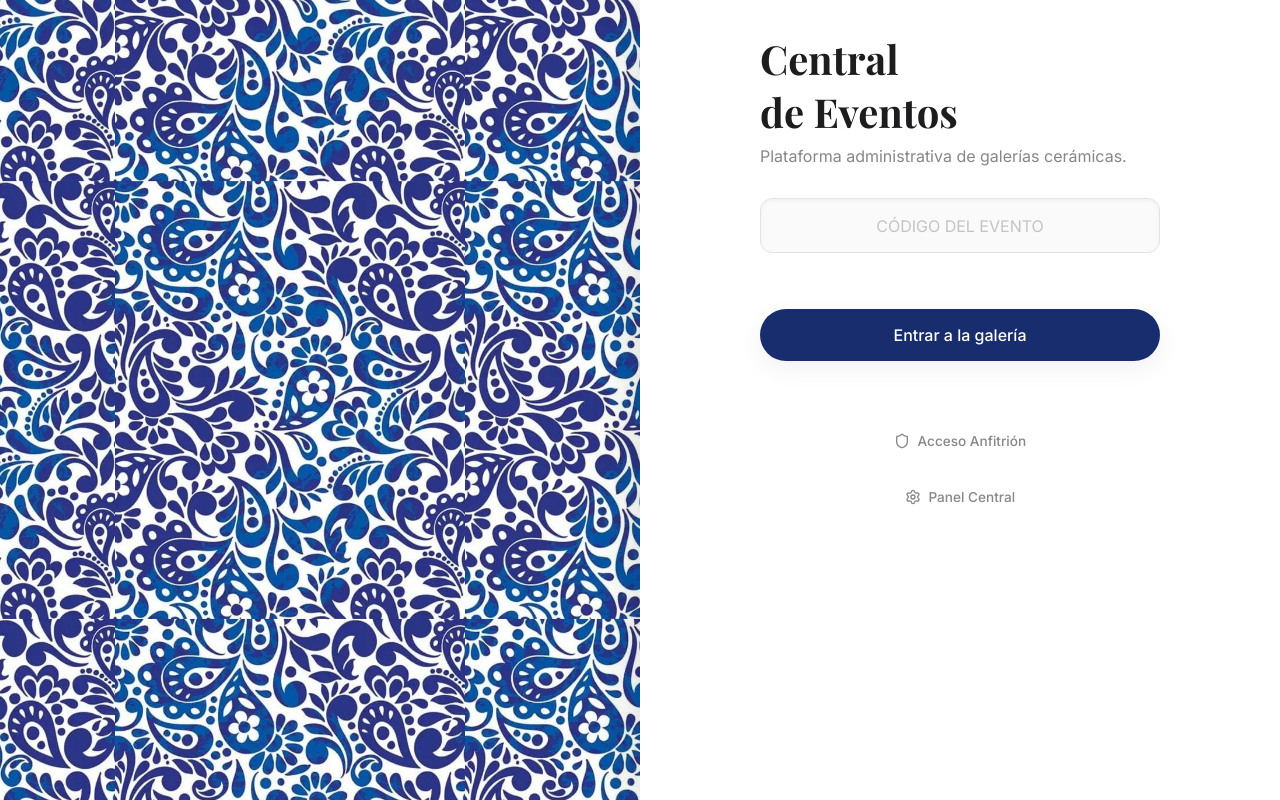
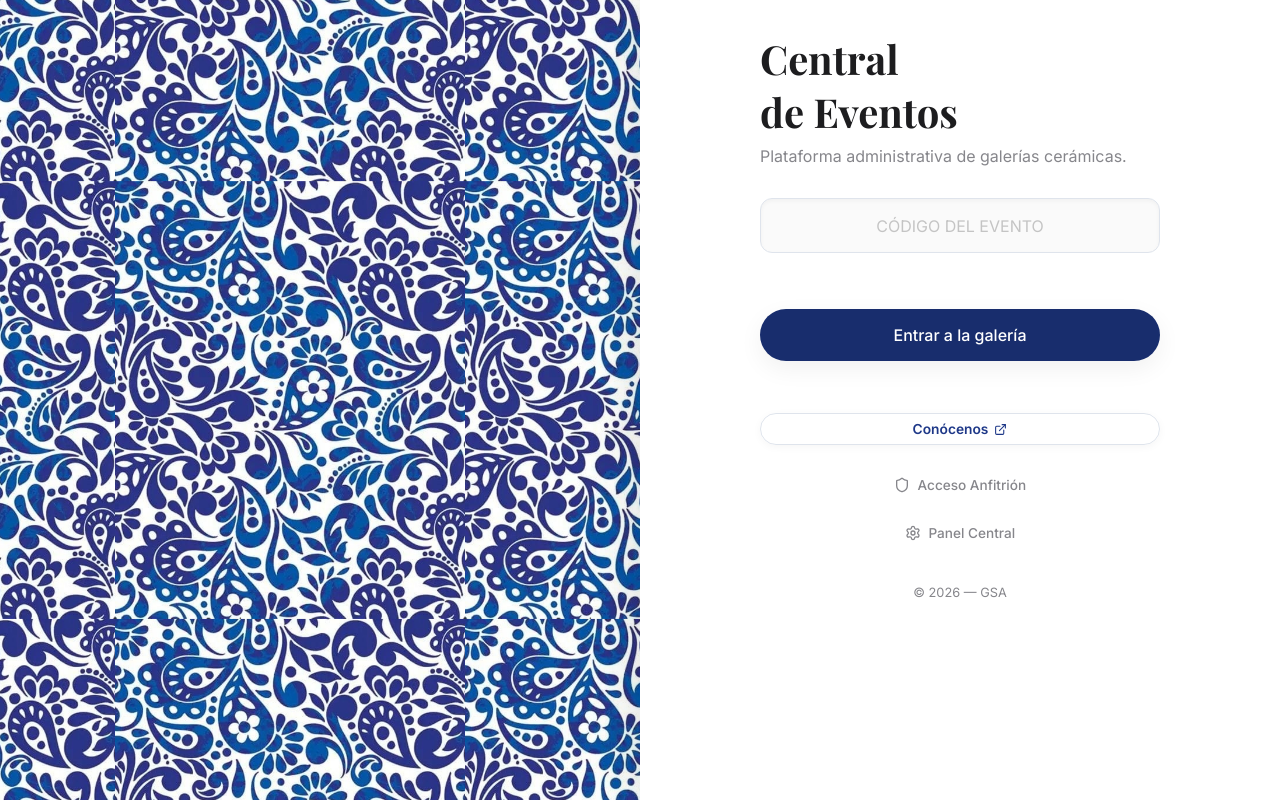
Before and after one commit to joaquinmarinoramirezreyes/Album, a React (Vite) app: page / in a window 1280 px wide. Built offline with nearby package versions, Linux system fonts and the light colour scheme; a web font is replaced by a local one.

Commit message:
feat(branding): add dynamic 'Conócenos' link per brand in login and update footer to GSA

```diff
--- a/app.js
+++ b/app.js
@@ -17,7 +17,8 @@ createIcons({
     colorBg: '#FAFAFA', colorBgWarm: '#EAF0F6',
     colorTalavera: '#1E3888', colorTalaveraDark: '#12245C',
     colorTerracotta: '#C46D5E', overlay: '234, 240, 246',
-    charcoal: '#1C2331', charcoalLight: '#525E75', divider: '#DFE4EC'
+    charcoal: '#1C2331', charcoalLight: '#525E75', divider: '#DFE4EC',
+    socialUrl: 'https://www.facebook.com/share/1GskjMFYc8/'
   },
   marli: {
     name: 'Marli Cerámica',
@@ -26,7 +27,8 @@ createIcons({
     colorBg: '#FAFAFA', colorBgWarm: '#EAF0F6',
     colorTalavera: '#1E3888', colorTalaveraDark: '#12245C',
     colorTerracotta: '#C46D5E', overlay: '234, 240, 246',
-    charcoal: '#1C2331', charcoalLight: '#525E75', divider: '#DFE4EC'
+    charcoal: '#1C2331', charcoalLight: '#525E75', divider: '#DFE4EC',
+    socialUrl: 'https://www.facebook.com/share/1GskjMFYc8/'
   },
   shots: {
     name: 'Cerámica Shots',
@@ -35,7 +37,8 @@ createIcons({
     colorBg: '#FBF5EE', colorBgWarm: '#F6E7D8',
     colorTalavera: '#C0582F', colorTalaveraDark: '#9A4322',
     colorTerracotta: '#2F4F8F', overlay: '251, 241, 230',
-    charcoal: '#3A2418', charcoalLight: '#7A5A48', divider: '#EAD6C3'
+    charcoal: '#3A2418', charcoalLight: '#7A5A48', divider: '#EAD6C3',
+    socialUrl: 'https://www.facebook.com/share/1FtG91G11u/'
   },
   odimar: {
     name: 'Cerámica Odimar',
@@ -45,7 +48,8 @@ createIcons({
     colorTalavera: '#D66D63', colorTalaveraDark: '#B85850', // Rosa Coral como primario
     colorTerracotta: '#4A80B4', // Azul como secundario
     overlay: '250, 243, 237',
-    charcoal: '#263440', charcoalLight: '#5A6B7C', divider: '#E6D3C5'
+    charcoal: '#263440', charcoalLight: '#5A6B7C', divider: '#E6D3C5',
+    socialUrl: 'https://www.facebook.com/share/1MKE8Bue6P/'
   }
 };
 
@@ -68,6 +72,11 @@ function applyTheme(themeKey) {
   if (heroTitle) heroTitle.textContent = theme.name;
   window.currentEventTheme = theme;
   window.currentThemeKey = themeKey;
+
+  const brandLink = document.getElementById('link-brand-social');
+  if (brandLink && theme.socialUrl) {
+    brandLink.href = theme.socialUrl;
+  }
 }
 
 // Marca por URL: /marli, /shots  -> login propio
--- a/index.html
+++ b/index.html
@@ -45,16 +45,30 @@
         <button type="submit" class="btn btn--primary login__btn" style="margin-top: 1.5rem;">Entrar a la galería</button>
       </form>
 
-      <button type="button" id="btn-host-modal" class="btn--text" style="color: var(--color-text-secondary); font-size: 0.85rem; font-weight: 500; margin-top: 2rem;" aria-label="Acceso anfitrión para moderar evento">
+      <!-- Enlace Conócenos de la marca -->
+      <a id="link-brand-social" href="https://www.facebook.com/share/1GskjMFYc8/" target="_blank" rel="noopener noreferrer" class="login__brand-link" title="Conoce más sobre nosotros">
+        <span>Conócenos</span>
+        <svg width="13" height="13" viewBox="0 0 24 24" fill="none" stroke="currentColor" stroke-width="2" stroke-linecap="round" stroke-linejoin="round">
+          <path d="M18 13v6a2 2 0 0 1-2 2H5a2 2 0 0 1-2-2V8a2 2 0 0 1 2-2h6"></path>
+          <polyline points="15 3 21 3 21 9"></polyline>
+          <line x1="10" y1="14" x2="21" y2="3"></line>
+        </svg>
+      </a>
+
+      <button type="button" id="btn-host-modal" class="btn--text" style="color: var(--color-text-secondary); font-size: 0.85rem; font-weight: 500; margin-top: 1.5rem;" aria-label="Acceso anfitrión para moderar evento">
     <i data-lucide="shield" style="width: 16px; height: 16px; display: inline-block; vertical-align: text-bottom; margin-right: 4px;"></i>
     Acceso Anfitrión
   </button>
 
       <!-- Admin link -->
-      <button type="button" id="btn-admin-modal" class="btn--text" style="margin-top: 1.5rem; color: var(--color-text-secondary); font-size: 0.85rem; font-weight: 500;" aria-label="Abrir panel central para crear nuevo evento">
+      <button type="button" id="btn-admin-modal" class="btn--text" style="margin-top: 1rem; color: var(--color-text-secondary); font-size: 0.85rem; font-weight: 500;" aria-label="Abrir panel central para crear nuevo evento">
     <i data-lucide="settings" style="width: 16px; height: 16px; display: inline-block; vertical-align: text-bottom; margin-right: 4px;"></i>
     Panel Central
   </button>
+
+      <footer class="login__footer" style="margin-top: 2.25rem; font-size: 0.8rem; color: var(--color-text-secondary, #86868B); text-align: center;">
+        <p style="margin: 0;">&copy; 2026 — GSA</p>
+      </footer>
     </div>
 
     <!-- Modals de Admin (dentro de screen-login para mantener contexto) -->
@@ -223,7 +237,7 @@
     </div>
 
     <footer class="footer">
-      <p>&copy; 2026 — Hecho con amor</p>
+      <p>&copy; 2026 — GSA</p>
     </footer>
 
   </section>
--- a/styles.css
+++ b/styles.css
@@ -168,6 +168,32 @@ img {
   40%      { transform: translateX(6px); }
   60%      { transform: translateX(-4px); }
   80%      { transform: translateX(4px); }
+}
+
+.login__brand-link {
+  display: inline-flex;
+  align-items: center;
+  justify-content: center;
+  gap: 6px;
+  color: var(--color-talavera);
+  font-size: 0.86rem;
+  font-weight: 600;
+  text-decoration: none;
+  padding: 7px 18px;
+  border-radius: 999px;
+  background: rgba(255, 255, 255, 0.85);
+  border: 1px solid var(--color-divider);
+  box-shadow: 0 2px 8px rgba(0, 0, 0, 0.04);
+  backdrop-filter: blur(8px);
+  -webkit-backdrop-filter: blur(8px);
+  transition: transform 0.2s ease, box-shadow 0.2s ease, background-color 0.2s ease;
+  margin: 1.25rem auto 0;
+}
+
+.login__brand-link:hover {
+  transform: translateY(-1px);
+  box-shadow: 0 4px 12px rgba(0, 0, 0, 0.08);
+  background-color: #FFFFFF;
 }
 
 
```
Also changed, not shown: public/sw.js (+1 -1 lines).
